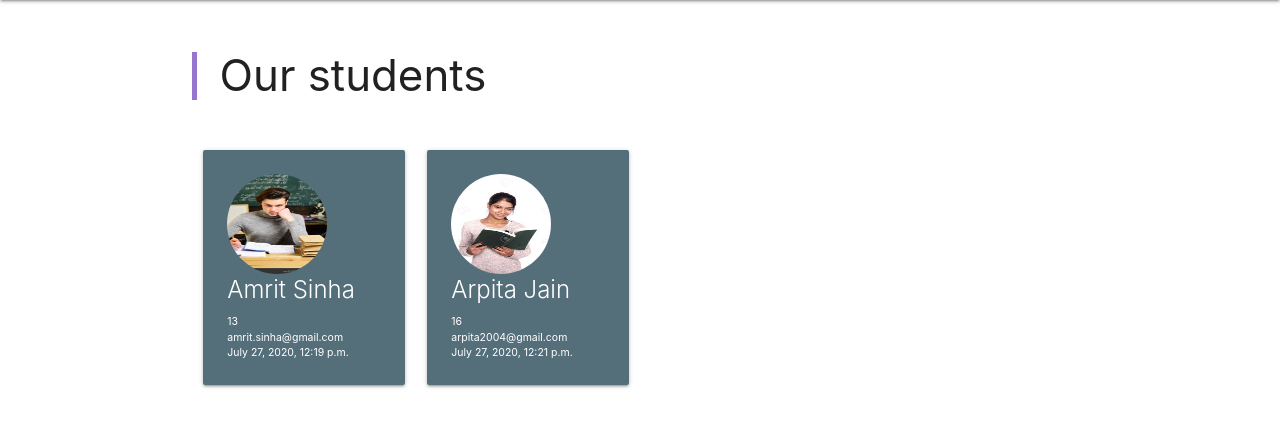
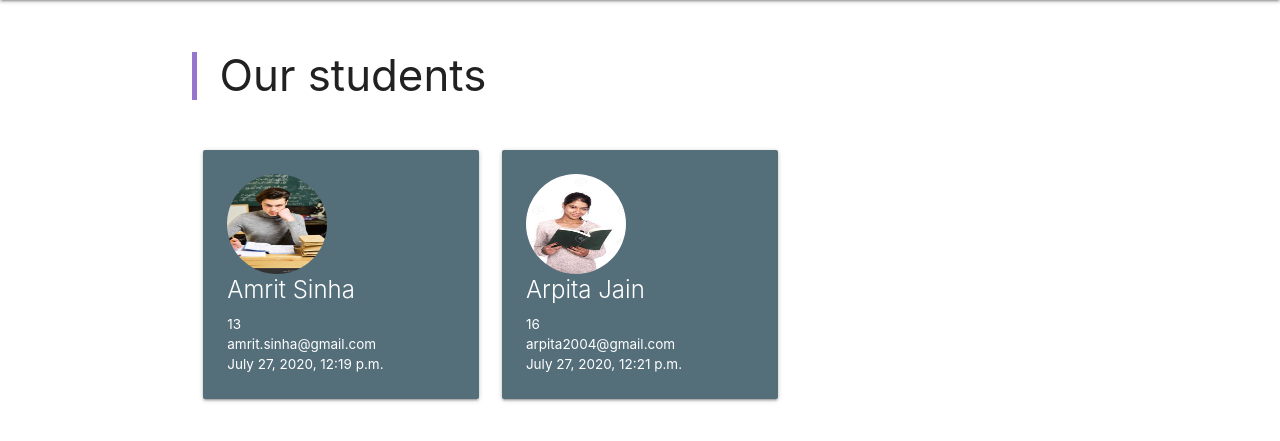
Before and after one commit to divyanshrai/django_student_reg, a Django app: page / in a window 1280 px wide. Shown: the part 64-505 px from the top of the page. Run offline with Django 3.2, Linux system fonts and the light colour scheme; data comes from the database, SQL or seed files in the repository; both versions use the stored data as it was after the commit.

Commit message:
Minor UI changes

```diff
--- a/main/models.py
+++ b/main/models.py
@@ -31,10 +31,10 @@ class student(models.Model):
 
     student_email=models.CharField(max_length=200)
 
-    student_DOB=models.DateField("Enter Date of Birth of Student",
+    student_DOB=models.DateField("Enter Date of Birth of Student in DD-MM-YYYY format",
                                 default=datetime.now,
                                 validators=[no_Future_Dob],
-                                help_text="Use the button on the right or the arrow keys to edit the date in DD-MM-YYYY format")
+                                help_text="Use the button on the right or the arrow keys to edit the date")
 
     student_timeofreg=models.DateTimeField(default=datetime.now)
 
--- a/main/templates/main/home.html
+++ b/main/templates/main/home.html
@@ -7,15 +7,15 @@
     </blockquote>
     <br>
     {% for stu in students %}
-    <div class="col s12 m6 l3">
+    <div class="col s12 m6 l4">
         <div class="card blue-grey darken-1 hoverable">
             <div class="card-content white-text">
                 <img src="{{ stu.student_img.url }}" class="circle responsive-img"
                     style="height: 100px; width: 100px;" />
                 <span class="card-title">{{stu.student_name}}</span>
-                <p style="font-size:70%">{{stu.student_age}}</p>
-                <p style="font-size:70%">{{stu.student_email}}</p>
-                <p style="font-size:70%">{{stu.student_timeofreg}}</p>
+                <p style="font-size:90%">{{stu.student_age}}</p>
+                <p style="font-size:90%">{{stu.student_email}}</p>
+                <p style="font-size:90%">{{stu.student_timeofreg}}</p>
             </div>
         </div>
     </div>
```
Also changed, not shown: db.sqlite3, media/images/stu1.jpg (added), media/images/stu2_female.jfif (added), media/images/sup.png (deleted).
